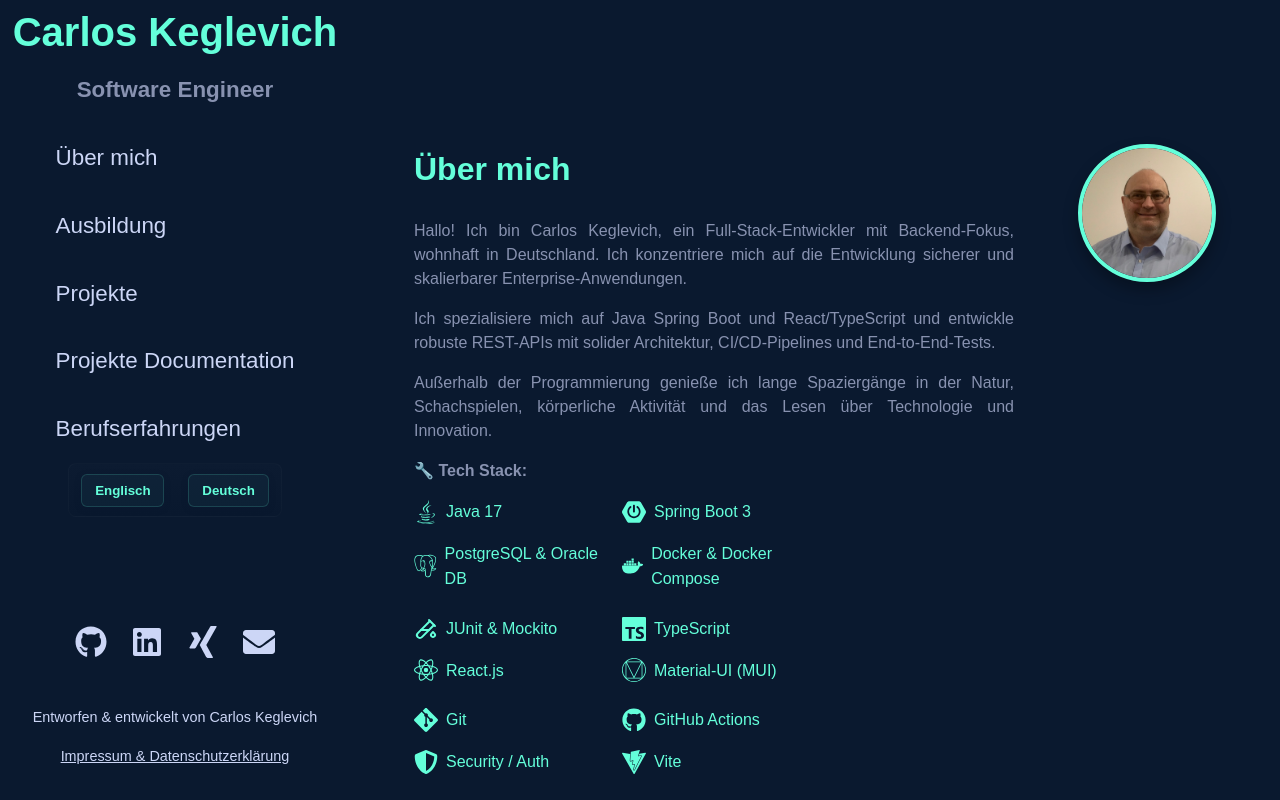
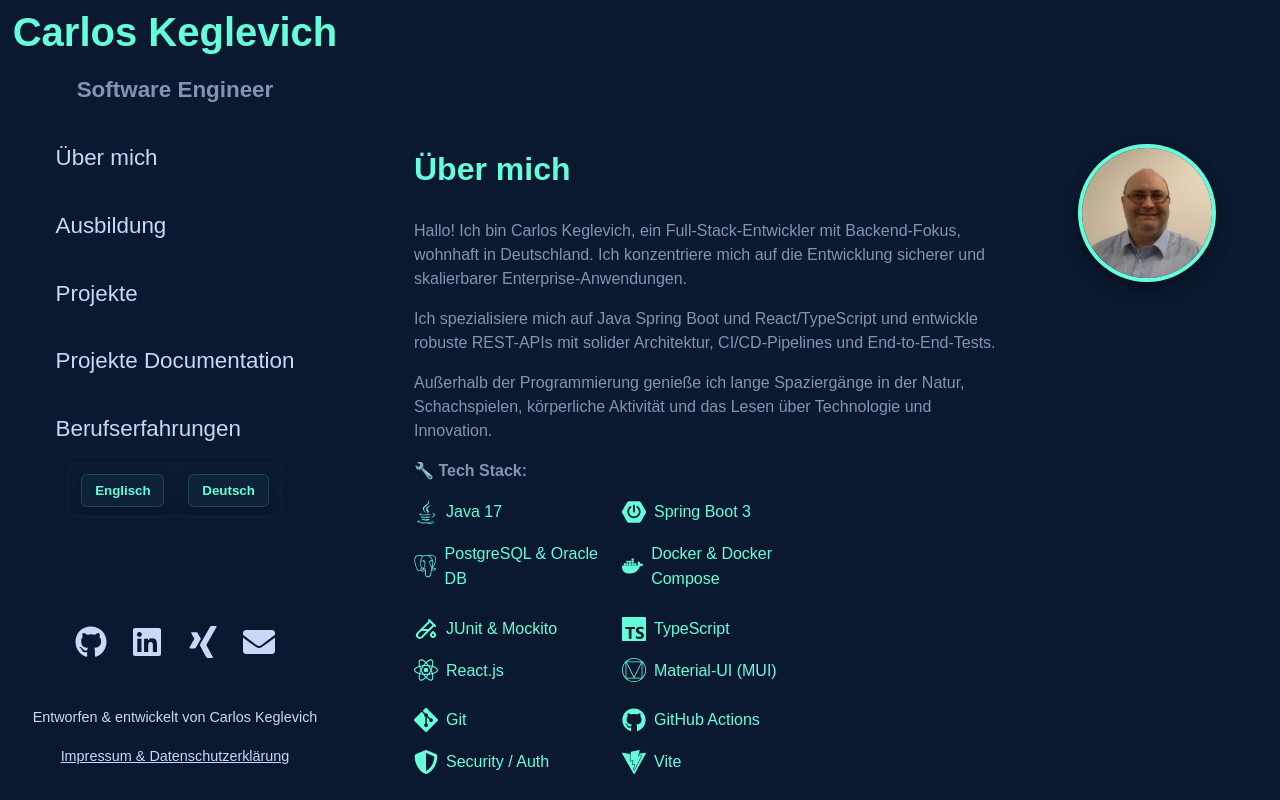
Before and after one commit to Keglev/my-portfolio, a React (Create React App) app: page / in a window 1280 px wide. Built offline with nearby package versions, Linux system fonts and the light colour scheme.

Commit message:
Changed the justification text in About section

```diff
--- a/src/components/About/About.css
+++ b/src/components/About/About.css
@@ -39,7 +39,7 @@
 
 /* Paragraph styling inside the content area */
 .content p {
-  text-align: justify; /* Justifies the text */
+  text-align: left; /* Align text to the left */
   margin-bottom: 1rem;
   font-size: 1rem;
   color: #8892b0; /* Muted text color for paragraphs */
```
